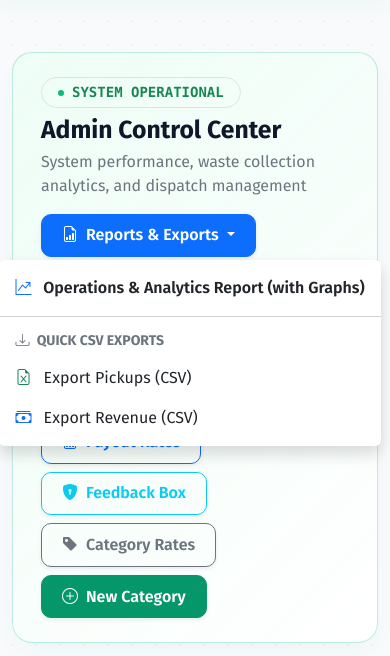
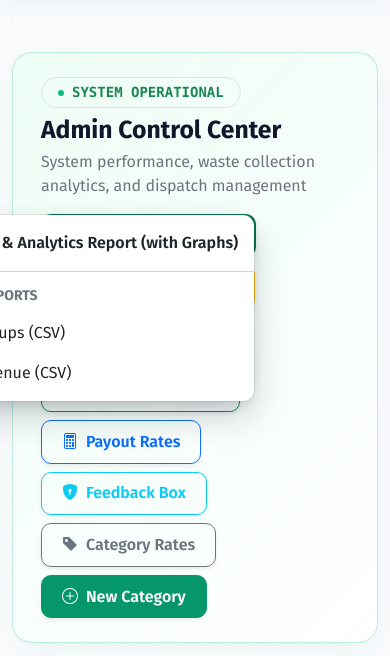
Before and after one commit to NobleSunil/TrashPort, a Django app: template trashport/admins/templates/admin/dashboard.html in a window 390 px wide, after a click on "Reports & Exports". Shown: the part 63-719 px from the top of the page. Run offline with Django 5.2, Linux system fonts and the light colour scheme; the template is opened without the code that fills it, so the values that code supplies are empty; some libraries are stand-ins or nearby versions.

Commit message:
fix(ui): resolve split curly template tag formatting and elevate reports dropdown
- Rejoin multi-line template variables {{ request.user.email }}, {{ date_range_display }}, and {{ trend_labels_json }} onto single lines so Django parses and evaluates them properly
- Elevate admin header stacking context (z-index: 1050) and reports dropdown menu (z-index: 9999) so menu options pop in front of KPI cards without clipping
- Add smooth hover activation and pop animation for Reports & Exports dropdown menu
- Add regression tests verifying proper evaluation of report tags and hover-responsive wrapper

```diff
--- a/trashport/admins/templates/admin/dashboard.html
+++ b/trashport/admins/templates/admin/dashboard.html
@@ -14,6 +14,8 @@
     padding: 24px 28px;
     box-shadow: 0 10px 30px -10px rgba(5, 150, 105, 0.08);
     margin-bottom: 24px;
+    position: relative;
+    z-index: 1050; /* Stacks header and its menus in front of cards below */
   }
   .quick-ops-box {
     background: linear-gradient(135deg, rgba(236, 253, 245, 0.8) 0%, rgba(255, 255, 255, 0.9) 100%) !important;
@@ -21,6 +23,37 @@
     border: 1px solid rgba(16, 185, 129, 0.25) !important;
     border-radius: 16px !important;
     box-shadow: 0 4px 20px rgba(5, 150, 105, 0.06) !important;
+  }
+  /* Reports & Exports Hover & Front-Popping Dropdown */
+  .reports-dropdown-wrapper {
+    position: relative;
+    display: inline-block;
+  }
+  .reports-dropdown-menu {
+    z-index: 9999 !important;
+    min-width: 290px;
+    border-radius: 12px;
+    box-shadow: 0 16px 36px -4px rgba(15, 23, 42, 0.22), 0 6px 14px -2px rgba(15, 23, 42, 0.1) !important;
+    border: 1px solid rgba(0, 0, 0, 0.08) !important;
+    margin-top: 6px;
+    animation: dropdownPopFront 0.18s cubic-bezier(0.16, 1, 0.3, 1) forwards;
+  }
+  @media (min-width: 768px) {
+    .reports-dropdown-wrapper:hover > .reports-dropdown-menu {
+      display: block !important;
+      opacity: 1 !important;
+      visibility: visible !important;
+    }
+  }
+  @keyframes dropdownPopFront {
+    0% {
+      opacity: 0;
+      transform: translateY(-6px) scale(0.98);
+    }
+    100% {
+      opacity: 1;
+      transform: translateY(0) scale(1);
+    }
   }
 </style>
 {% endblock css %}
@@ -38,15 +71,15 @@
       <p class="text-muted mb-0">System performance, waste collection analytics, and dispatch management</p>
     </div>
     <div class="d-flex flex-wrap gap-2 mt-3 mt-md-0 justify-content-md-end" style="max-width: 720px;">
-      <!-- Merged Generate & Export Reports Button -->
-      <div class="dropdown">
-        <button class="btn btn-outline-primary dropdown-toggle shadow-sm" type="button" id="adminReportsDropdown" data-bs-toggle="dropdown" aria-expanded="false">
-          <i class="bi bi-file-earmark-bar-graph me-1"></i> Reports & Exports
+      <!-- Merged Generate & Export Reports Button with Hover & Front-Popping Menu -->
+      <div class="dropdown reports-dropdown-wrapper">
+        <button class="btn btn-primary dropdown-toggle shadow-sm text-white fw-semibold" type="button" id="adminReportsDropdown" data-bs-toggle="dropdown" aria-expanded="false">
+          <i class="bi bi-file-earmark-bar-graph me-1"></i> Reports &amp; Exports
         </button>
-        <ul class="dropdown-menu dropdown-menu-end shadow border-0 py-2" aria-labelledby="adminReportsDropdown">
+        <ul class="dropdown-menu dropdown-menu-end shadow-lg border-0 py-2 reports-dropdown-menu" aria-labelledby="adminReportsDropdown">
           <li>
             <a class="dropdown-item py-2 fw-semibold" href="{% url 'waste_management:operations_report' %}">
-              <i class="bi bi-graph-up-arrow me-2 text-primary"></i> Operations & Analytics Report (with Graphs)
+              <i class="bi bi-graph-up-arrow me-2 text-primary"></i> Operations &amp; Analytics Report (with Graphs)
             </a>
           </li>
           <li><hr class="dropdown-divider"></li>
@@ -63,6 +96,7 @@
           </li>
         </ul>
       </div>
+
 
       {# ------------------------------------------------------------------------- #}
       {# 1. AUTO-ASSIGN DISPATCH TRIGGER                                          #}
@@ -622,6 +656,30 @@
         }
       }
     });
+
+    // 3. Smooth Hover & Focus Activation for Reports & Exports Dropdown
+    const reportsWrapper = document.querySelector('.reports-dropdown-wrapper');
+    if (reportsWrapper) {
+      const toggleBtn = reportsWrapper.querySelector('#adminReportsDropdown');
+      let bsDropdown = bootstrap.Dropdown.getOrCreateInstance(toggleBtn);
+      let closeTimeout = null;
+
+      reportsWrapper.addEventListener('mouseenter', function () {
+        if (window.innerWidth >= 768) {
+          if (closeTimeout) clearTimeout(closeTimeout);
+          bsDropdown.show();
+        }
+      });
+
+      reportsWrapper.addEventListener('mouseleave', function () {
+        if (window.innerWidth >= 768) {
+          closeTimeout = setTimeout(function () {
+            bsDropdown.hide();
+          }, 180);
+        }
+      });
+    }
   });
 </script>
+
 {% endblock %}
--- a/trashport/citizens/templates/citizen/payment_checkout.html
+++ b/trashport/citizens/templates/citizen/payment_checkout.html
@@ -322,8 +322,7 @@
         </div>
         <div>
           <h2 class="mb-0 fw-bold">Secure Payment</h2>
-          <p class="text-muted small mb-0">Pickup #{{ pickup.id }} &middot; {{ pickup.category.name }} &middot; {{
-            pickup.schedule_date|date:"M d, Y" }}</p>
+          <p class="text-muted small mb-0">Pickup #{{ pickup.id }} &middot; {{ pickup.category.name }} &middot; {{ pickup.schedule_date|date:"M d, Y" }}</p>
         </div>
         <span class="ms-auto badge bg-success-subtle text-success border border-success-subtle px-3 py-2">
           <i class="fas fa-shield-alt me-1"></i> SSL Secured
```
Also changed, not shown: trashport/admins/templates/admin/operations_report.html (+26 -12 lines), trashport/tests/test_admin_hub_and_user_deletion.py (+26 -0 lines).
